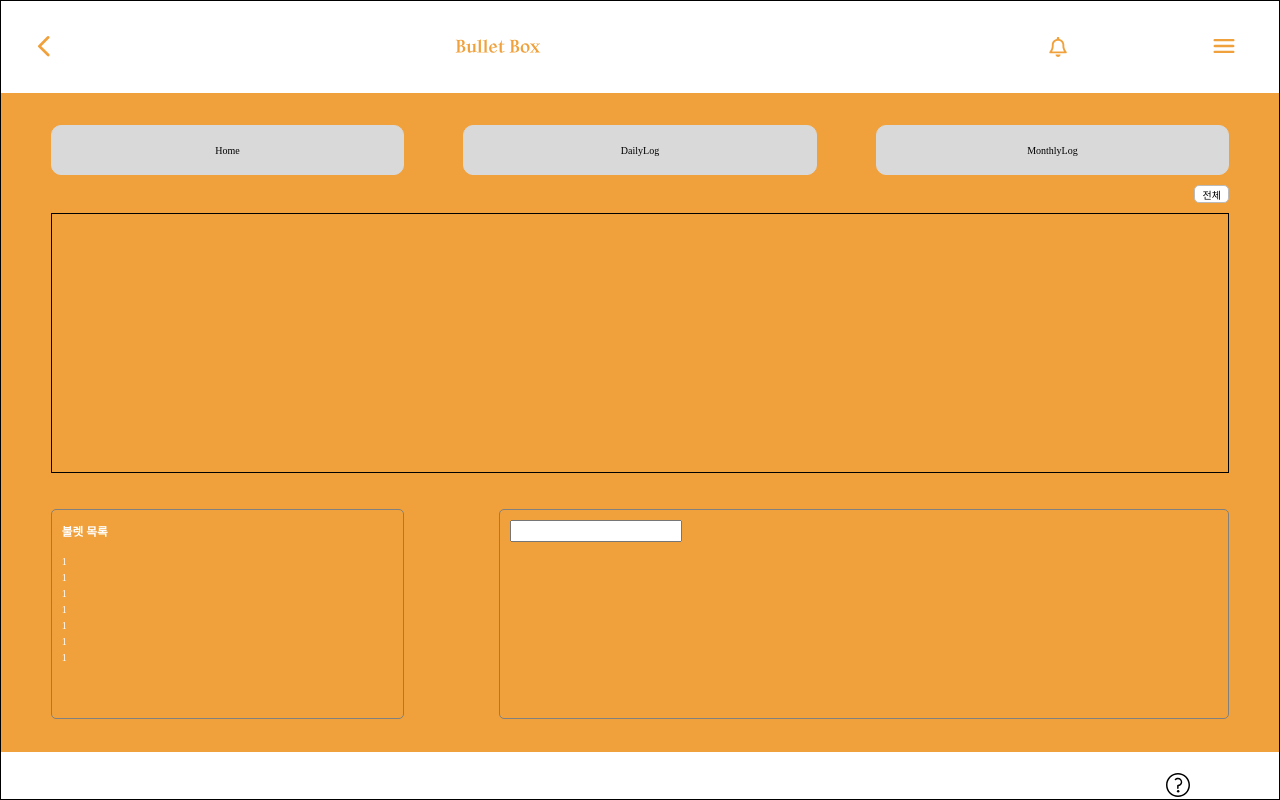
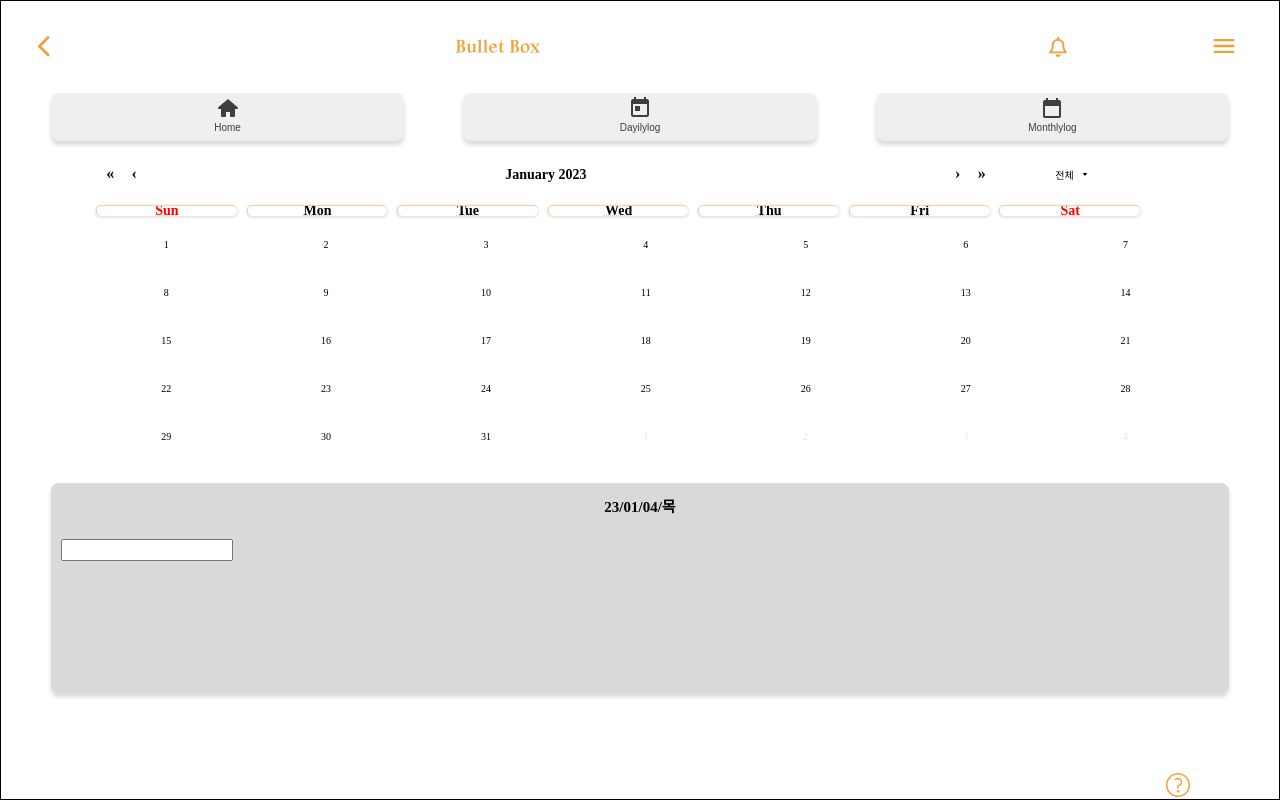
Before and after one commit to BulletBoxProject/BulletBox-project-FE-, a React (Create React App) app: page /dailys in a window 1280 px wide. Both pictures are taken after a click on the button 482 px from the left and 47 px from the top of the page. Built offline with nearby package versions, Linux system fonts and the light colour scheme; no server answers.

Commit message:
design: 메인페이지 레이아웃 작업

```diff
--- a/src/components/calendar/Calendar.jsx
+++ b/src/components/calendar/Calendar.jsx
@@ -22,6 +22,41 @@ const Calendarcontainer = styled.div`
     font-family: Arial, Helvetica, sans-serif;
     line-height: 1.125em;
     margin-left: 3%;
+  }
+  .react-calendar__navigation {
+    display: flex;
+    width: 80%;
+    margin: 12px !important;
+  }
+  .react-calendar__navigation__label > span {
+    width: 100px !important;
+    font-size: 14px;
+    font-weight: 700;
+  }
+  .react-calendar__month-view__weekdays {
+    height: 30px !important;
+  }
+  .react-calendar__month-view__weekdays__weekday {
+    background-color: white !important;
+    border-top: 1px solid rgba(240, 161, 59, 0.5);
+    border-left: 1px solid rgba(240, 161, 59, 0.5);
+    box-shadow: 0px 1px 2px 1px rgba(0, 0, 0, 0.1);
+    padding: 5px 4px !important;
+    font-size: 14px;
+  }
+  .react-calendar__month-view__days {
+    margin-top: 5px !important;
+    & > :active,
+    & > :hover {
+      border: 0 !important;
+      background-color: rgba(240, 161, 59, 0.2);
+    }
+  }
+  .react-calendar__month-view__days__day {
+    display: flex !important;
+    align-items: flex-start !important;
+    height: 48px !important;
+    padding-top: 10px;
   }
   .react-calendar--doubleView {
     width: 700px;
--- a/src/components/common/NavigationMenu.jsx
+++ b/src/components/common/NavigationMenu.jsx
@@ -2,6 +2,10 @@ import React from "react";
 import styled from "styled-components";
 
 import { useNavigate } from "react-router-dom";
+
+import { ReactComponent as homeMenuIcon } from "../../img/log/home.svg";
+import { ReactComponent as dailyLogIcon } from "../../img/log/dailylog.svg";
+import { ReactComponent as monthlylog } from "../../img/log/monthlylog.svg";
 
 const NavigationMenu = () => {
   const navigate = useNavigate();
@@ -9,9 +13,24 @@ const NavigationMenu = () => {
   return (
     <Container>
       <ButtonGroup>
-        <Button onClick={() => navigate("/")}>Home</Button>
-        <Button onClick={() => navigate("/dailys")}>DailyLog</Button>
-        <Button onClick={() => navigate("/monthlys")}>MonthlyLog</Button>
+        <Button onClick={() => navigate("/")}>
+          <span>
+            <HomeMenuBtn />
+          </span>
+          <ButtonTitle>Home</ButtonTitle>
+        </Button>
+        <Button onClick={() => navigate("/dailys")}>
+          <span>
+            <Dailylog />
+          </span>
+          <ButtonTitle>Dayilylog</ButtonTitle>
+        </Button>
+        <Button onClick={() => navigate("/monthlys")}>
+          <span>
+            <Monthlylog />
+          </span>
+          <ButtonTitle>Monthlylog</ButtonTitle>
+        </Button>
       </ButtonGroup>
     </Container>
   );
@@ -29,12 +48,35 @@ const ButtonGroup = styled.div`
   height: 50px;
 `;
 const Button = styled.button`
+  display: flex;
+  flex-direction: column;
+  align-items: center;
+  color: var(--color-dark-gray);
+  padding: 3px 0;
   width: 30%;
-  height: 100%;
-  border: 1px solid var(--color-light-gray);
-  border-radius: 10px;
-  background-color: var(--color-light-gray);
+  height: 48px;
+  border: 0;
+  border-radius: 8px;
+  box-shadow: 0px 4px 4px rgba(0, 0, 0, 0.15);
+  /* background-color: var(--color-light-gray); */
+  & > :active,
   & > :hover {
     background-color: var(--color-main);
   }
 `;
+const HomeMenuBtn = styled(homeMenuIcon)`
+  width: 24px;
+  height: 24px;
+`;
+const ButtonTitle = styled.span`
+  font-family: "Oleo Script", fantasy;
+  font-size: 10px;
+`;
+const Dailylog = styled(dailyLogIcon)`
+  width: 24px;
+  height: 24px;
+`;
+const Monthlylog = styled(monthlylog)`
+  width: 24px;
+  height: 24px;
+`;
--- a/src/components/common/SelectCategory.jsx
+++ b/src/components/common/SelectCategory.jsx
@@ -1,5 +1,7 @@
 import React, { useState } from "react";
 import styled from "styled-components";
+
+import { RxTriangleDown } from "react-icons/rx";
 
 const SelectCategory = () => {
   const [showCategory, setShowCategory] = useState(false);
@@ -10,7 +12,7 @@ const SelectCategory = () => {
     <div>
       <SelectCategoryDiv>
         <CategoryButton type="button" onClick={categoryShowHandler}>
-          전체
+          전체 <RxTriangleDown />
         </CategoryButton>
         {showCategory ? (
           <CategoryList>
@@ -30,18 +32,18 @@ const SelectCategoryDiv = styled.div`
   position: relative;
 `;
 const CategoryButton = styled.button`
-  width: 3.5em;
-  height: 1.8em;
+  display: flex;
+  justify-content: space-around;
+  align-items: center;
+  width: 4em;
+  height: 2em;
   border-radius: 5px;
-  border: 1px solid #bbbbbb;
+  border: 0;
   background-color: white;
-  &:hover {
-    background-color: #efefef;
-  }
 `;
 const CategoryList = styled.div`
   position: absolute;
-  left: -19.5px;
+  left: -21px;
   border: 1px solid gray;
   border-radius: 5px;
   background: rgba(255, 255, 255, 0.85);
--- /dev/null
+++ b/src/components/main/components/BulletDiv.jsx
@@ -0,0 +1,83 @@
+import React from "react";
+import styled from "styled-components";
+
+import { ReactComponent as todoBullet } from "../../../img/bullet/todo-1.svg";
+import { ReactComponent as checkBullet } from "../../../img/bullet/check-2.svg";
+import { ReactComponent as postphoneBullet } from "../../../img/bullet/postpone-3.svg";
+import { ReactComponent as experienceBullet } from "../../../img/bullet/ex-4.svg";
+import { ReactComponent as memoBullet } from "../../../img/bullet/meno-5.svg";
+import { ReactComponent as importantBullet } from "../../../img/bullet/asterisk-6.svg";
+import { ReactComponent as favoriteBullet } from "../../../img/bullet/star-7.svg";
+
+const BulletDiv = () => {
+  const bulletGroup = [
+    { icon: <TodoBullet />, title: "할 일" },
+    { icon: <CheckBullet />, title: "완 료" },
+    { icon: <PostphoneBullet />, title: "미룬 일" },
+    { icon: <ExperienceBullet />, title: "경 험" },
+    { icon: <MemoBullet />, title: "메 모" },
+    { icon: <ImportantBullet />, title: "중 요" },
+    { icon: <FavoriteBullet />, title: "자 주" },
+  ];
+  return (
+    <Container>
+      {bulletGroup.map((eachBullet) => (
+        <EachBulletGroup>
+          <span>{eachBullet.icon}</span>
+          <span style={{ fontSize: "12.5px", marginLeft: "5px" }}>
+            {eachBullet.title}
+          </span>
+        </EachBulletGroup>
+      ))}
+    </Container>
+  );
+};
+
+export default BulletDiv;
+
+const Container = styled.div`
+  display: flex;
+  flex-direction: column;
+  background-color: var(--color-main);
+  color: white;
+  padding: 17px 15px;
+  width: 30%;
+  height: 210px;
+  margin-top: 26px;
+  border-radius: 8px;
+  gap: 5px;
+  box-shadow: 0px 4px 4px rgba(0, 0, 0, 0.15);
+`;
+
+const EachBulletGroup = styled.div`
+  display: flex;
+  align-items: center;
+`;
+const TodoBullet = styled(todoBullet)`
+  width: 24px;
+  height: 18px;
+`;
+const CheckBullet = styled(checkBullet)`
+  width: 24px;
+  height: 18px;
+`;
+const PostphoneBullet = styled(postphoneBullet)`
+  width: 24px;
+  height: 18px;
+`;
+const ExperienceBullet = styled(experienceBullet)`
+  width: 24px;
+  height: 18px;
+`;
+const MemoBullet = styled(memoBullet)`
+  width: 24px;
+  height: 18px;
+`;
+const ImportantBullet = styled(importantBullet)`
+  width: 24px;
+  height: 18px;
+`;
+const FavoriteBullet = styled(favoriteBullet)`
+  width: 24px;
+  height: 18px;
+`;
--- a/src/components/main/screen/MainContainer.jsx
+++ b/src/components/main/screen/MainContainer.jsx
@@ -6,6 +6,8 @@ import uuid from "react-uuid";
 import NavigationMenu from "../../common/NavigationMenu";
 
 import SelectCategory from "../../common/SelectCategory";
+import BulletDiv from "../components/BulletDiv";
+
 import BulletCalendar from "../../calendar/Calendar";
 import MainInputCard from "../components/MainInputCard";
 import MainEditCard from "../components/MainEditCard";
@@ -17,21 +19,14 @@ const MainContainer = () => {
   return (
     <Container>
       <NavigationMenu />
-      <SelectDiv>
-        <SelectCategory style={{ padding: "10px" }} />
-      </SelectDiv>
-      <CalendarDiv></CalendarDiv>
+      <CalendarDiv>
+        <SelectDiv>
+          <SelectCategory style={{ padding: "10px" }} />
+        </SelectDiv>
+        <BulletCalendar />
+      </CalendarDiv>
       <TodoDiv>
-        <BulletDiv>
-          <h3>불렛 목록</h3>
-          <div>1</div>
-          <div>1</div>
-          <div>1</div>
-          <div>1</div>
-          <div>1</div>
-          <div>1</div>
-          <div>1</div>
-        </BulletDiv>
+        <DateTitle>23/01/04/목</DateTitle>
         <InputDiv>
           <input style={{ marginTop: "10px" }} />
         </InputDiv>
@@ -46,46 +41,33 @@ const Container = styled.div`
   display: flex;
   flex-direction: column;
   justify-content: flex-start;
-  padding: 4.05vh 3.9%;
-  background-color: var(--color-main);
-`;
-const SelectDiv = styled.div`
-  display: flex;
-  justify-content: flex-end;
-  align-items: center;
-  padding: 10px 0;
+  padding: 0 3.9% 4.05vh 3.9%;
 `;
 const CalendarDiv = styled.div`
-  border: 1px solid black;
-  height: 260px;
-  margin-bottom: 10px;
-  display: flex;
+  position: relative;
+  height: 320px;
+  margin: 10px 0;
   justify-content: center;
   align-items: center;
 `;
-
+const SelectDiv = styled.div`
+  position: absolute;
+  top: 2%;
+  left: 85%;
+  align-items: center;
+  padding: 5px 0;
+`;
 const TodoDiv = styled.div`
-  display: flex;
-  justify-content: space-between;
+  width: 100%;
+  height: 210px;
+  border-radius: 8px;
+  background-color: var(--color-light-gray);
+  box-shadow: 0px 4px 4px rgba(0, 0, 0, 0.15);
 `;
-const BulletDiv = styled.div`
-  display: flex;
-  flex-direction: column;
-  background-color: var(--color-main);
-  color: white;
-  padding: 0 10px;
-  width: 30%;
-  height: 210px;
-  margin-top: 26px;
-  border: 1px solid gray;
-  border-radius: 5px;
-  gap: 5px;
+const DateTitle = styled.h2`
+  text-align: center;
 `;
 const InputDiv = styled.div`
-  width: 62%;
-  height: 210px;
-  margin-top: 26px;
-  border: 1px solid gray;
-  border-radius: 5px;
+  width: 100%;
   padding: 0 10px;
 `;
--- a/src/layout/footer/Footer.jsx
+++ b/src/layout/footer/Footer.jsx
@@ -53,4 +53,5 @@ const Button = styled.button`
 
 const Question_Icon = styled(icon)`
   width: 24px;
+  fill: var(--color-main);
 `;
--- a/src/pages/DailyLog.jsx
+++ b/src/pages/DailyLog.jsx
@@ -1,13 +1,18 @@
 import React from "react";
+import styled from "styled-components";
 
 import DailyLogContainer from "../components/dailyLog/screen/DailyLogContainer";
 
 const DailyLog = () => {
   return (
-    <div>
+    <Container>
       <DailyLogContainer />
-    </div>
+    </Container>
   );
 };
 
 export default DailyLog;
+
+const Container = styled.div`
+  height: 85vh;
+`;
--- a/src/pages/Login.jsx
+++ b/src/pages/Login.jsx
@@ -1,12 +1,18 @@
 import React from "react";
+import styled from "styled-components";
+
 import LogInContainer from "../components/logIn/screen/LogInContainer";
 
 const Login = () => {
   return (
-    <div>
+    <Container>
       <LogInContainer />
-    </div>
+    </Container>
   );
 };
 
 export default Login;
+
+const Container = styled.div`
+  height: 85vh;
+`;
--- a/src/pages/MonthlyLog.jsx
+++ b/src/pages/MonthlyLog.jsx
@@ -1,12 +1,18 @@
 import React from "react";
+import styled from "styled-components";
+
 import MonthlyLogContainer from "../components/monthlyLog/screen/MonthlyLogContainer";
 
 const MonthlyLog = () => {
   return (
-    <div>
+    <Container>
       <MonthlyLogContainer />
-    </div>
+    </Container>
   );
 };
 
 export default MonthlyLog;
+
+const Container = styled.div`
+  height: 85vh;
+`;
--- a/src/pages/SignUp.jsx
+++ b/src/pages/SignUp.jsx
@@ -1,12 +1,18 @@
 import React from "react";
+import styled from "styled-components";
+
 import SignUpContainer from "../components/signup/screen/SignUpContainer";
 
 const SignUp = () => {
   return (
-    <div>
+    <Container>
       <SignUpContainer />
-    </div>
+    </Container>
   );
 };
 
 export default SignUp;
+
+const Container = styled.div`
+  height: 85vh;
+`;
--- a/src/shared/GlobalStyle.jsx
+++ b/src/shared/GlobalStyle.jsx
@@ -5,15 +5,14 @@ const GlobalStyle = createGlobalStyle`
 :root{
   --color-black: #111111;
   --color-main: #F0A13B;
+  --color-dark-gray: #3E3E3E;
   --color-light-gray: #D9D9D9;
 }
-
-
 @import url('https://fonts.googleapis.com/css2?family=Oleo+Script:wght@400;700&display=swap');
 @import url('https://cdn.rawgit.com/moonspam/NanumSquare/master/nanumsquare.css');
 
 *{
-  font-family: 'NanumSquare', cursive;
+  font-family: 'NanumSquare', serif;
 }
 
 body, div, button{
```
Also changed, not shown: src/img/bullet/check-2.svg.
